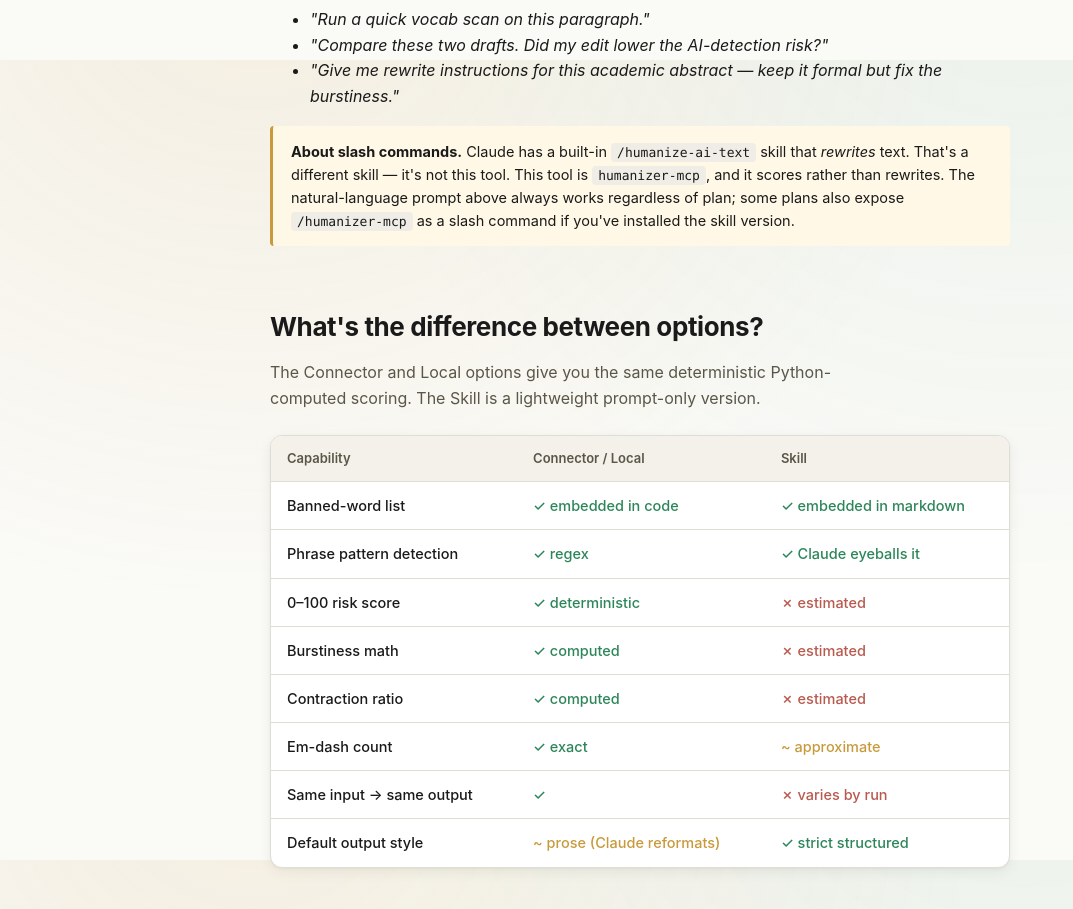
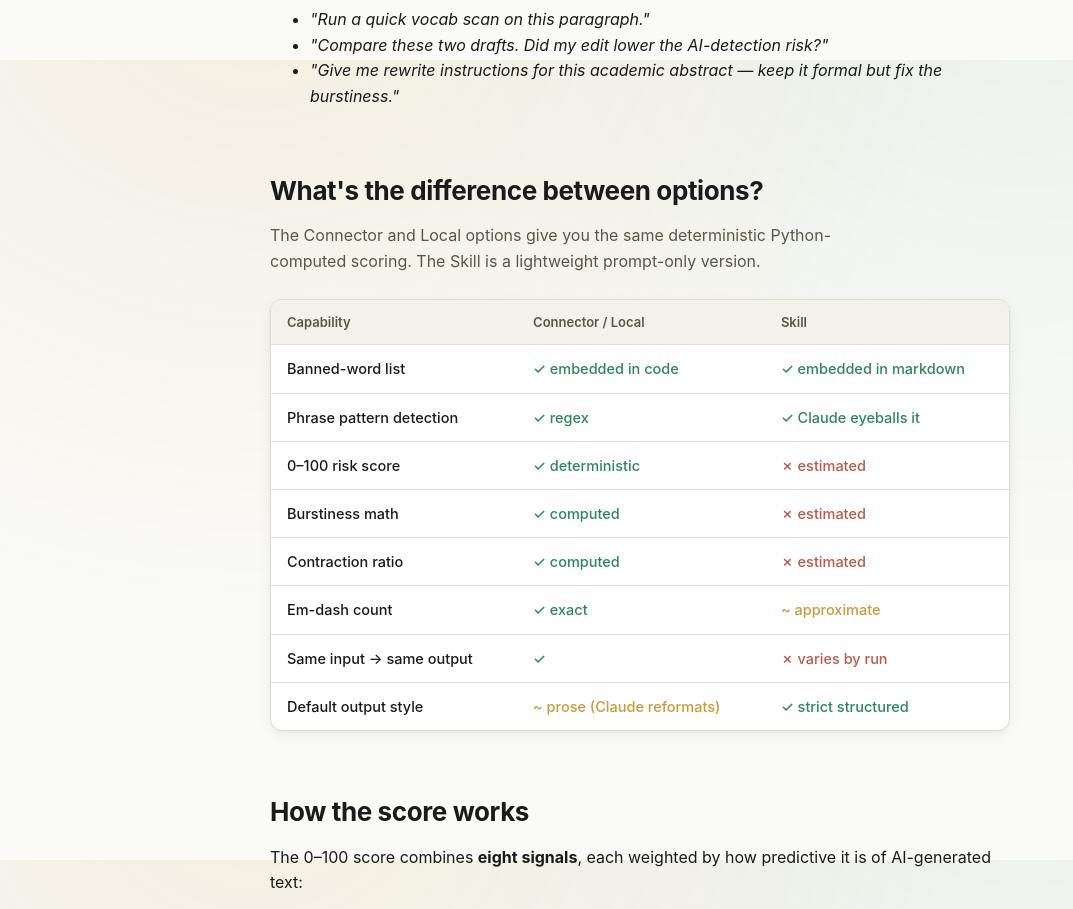
Before and after one commit to aousabdo/humanizer-mcp, a plain HTML site: page docs/index.html in a window 1280 px wide. Shown: the part 3140-4049 px from the top of the page, without its empty margins (0-1073 px from the left). Drawn offline with Linux system fonts and the light colour scheme.

Commit message:
Remove slash-command callout — was internal Q&A, not visitor-facing
The block disambiguating /humanize-ai-text vs /humanizer-mcp was
added during back-and-forth troubleshooting. A public visitor
doesn't need to know about a different built-in skill they're not
using; mentioning it plants confusion they didn't have.

```diff
--- a/docs/index.html
+++ b/docs/index.html
@@ -579,10 +579,6 @@
     <li><em>"Give me rewrite instructions for this academic abstract — keep it formal but fix the burstiness."</em></li>
   </ul>
 
-  <div class="callout">
-    <strong>About slash commands.</strong> Claude has a built-in <code>/humanize-ai-text</code> skill that <em>rewrites</em> text. That's a different skill — it's not this tool. This tool is <code>humanizer-mcp</code>, and it scores rather than rewrites. The natural-language prompt above always works regardless of plan; some plans also expose <code>/humanizer-mcp</code> as a slash command if you've installed the skill version.
-  </div>
-
   <!-- COMPARISON -->
   <h2>What's the difference between options?</h2>
   <p class="lead">The Connector and Local options give you the same deterministic Python-computed scoring. The Skill is a lightweight prompt-only version.</p>
```
